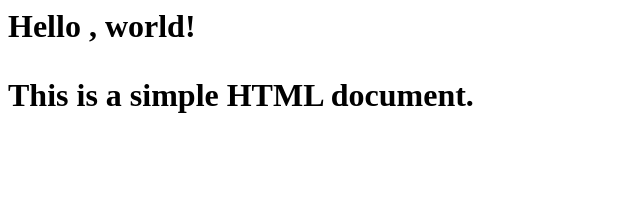
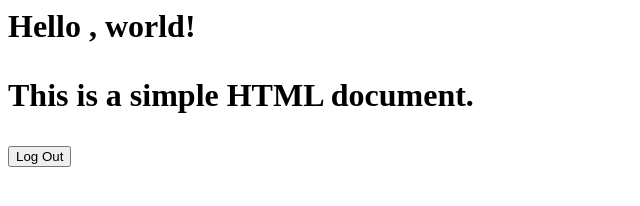
Before and after one commit to tata1132007/git-github-video, a plain HTML site: page index.html in a window 1280 px wide. Shown: the whole page, without its empty margins (0-640 px from the left). Drawn offline with Linux system fonts and the light colour scheme.

Commit message:
new branch commit

```diff
--- a/index.html
+++ b/index.html
@@ -9,6 +9,7 @@
     <h1>
         Hello , world!
         <p>This is a simple HTML document. </p>
+     <button claaName="btn btn-primary"> Log Out</button>
     </h1>
   </body>
 
```
